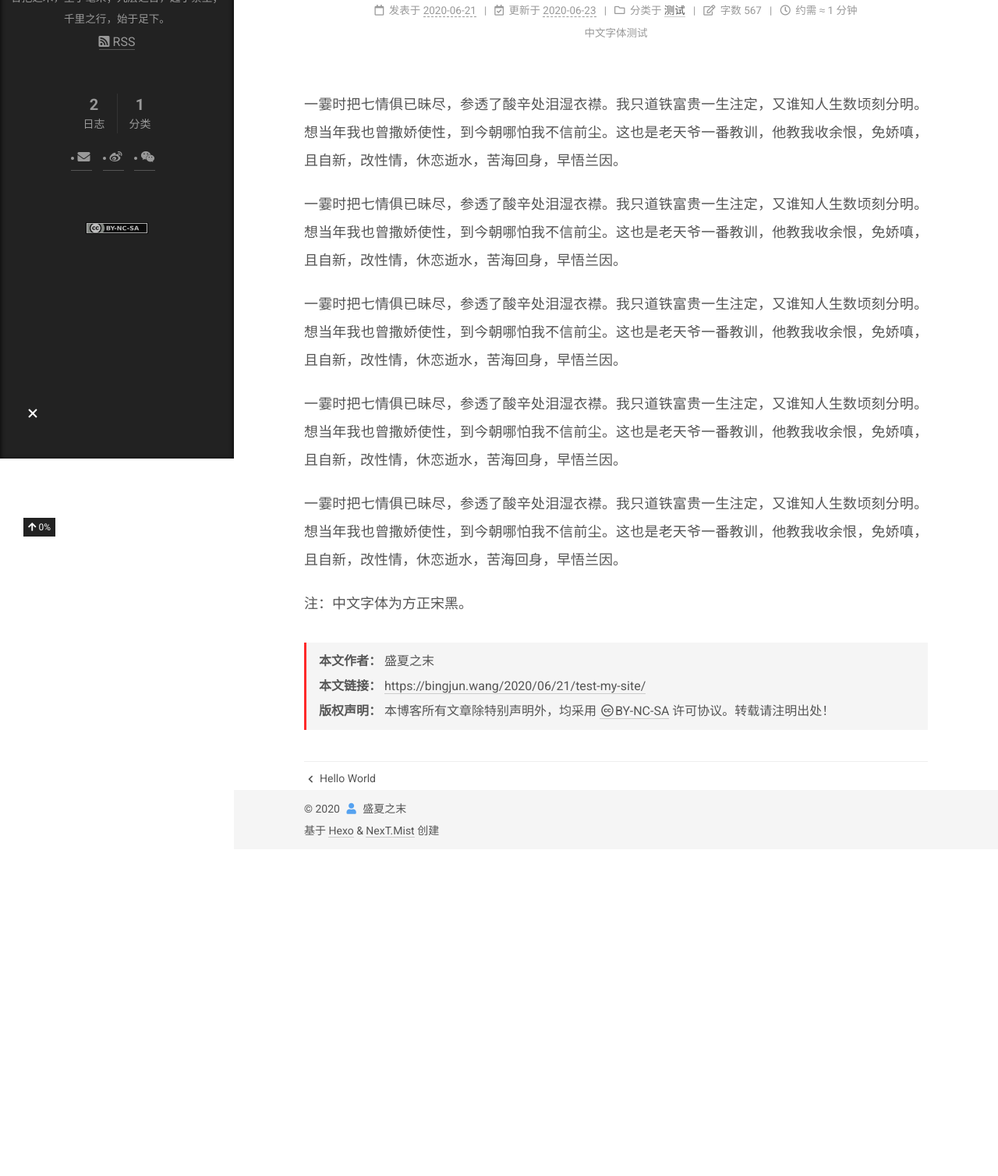
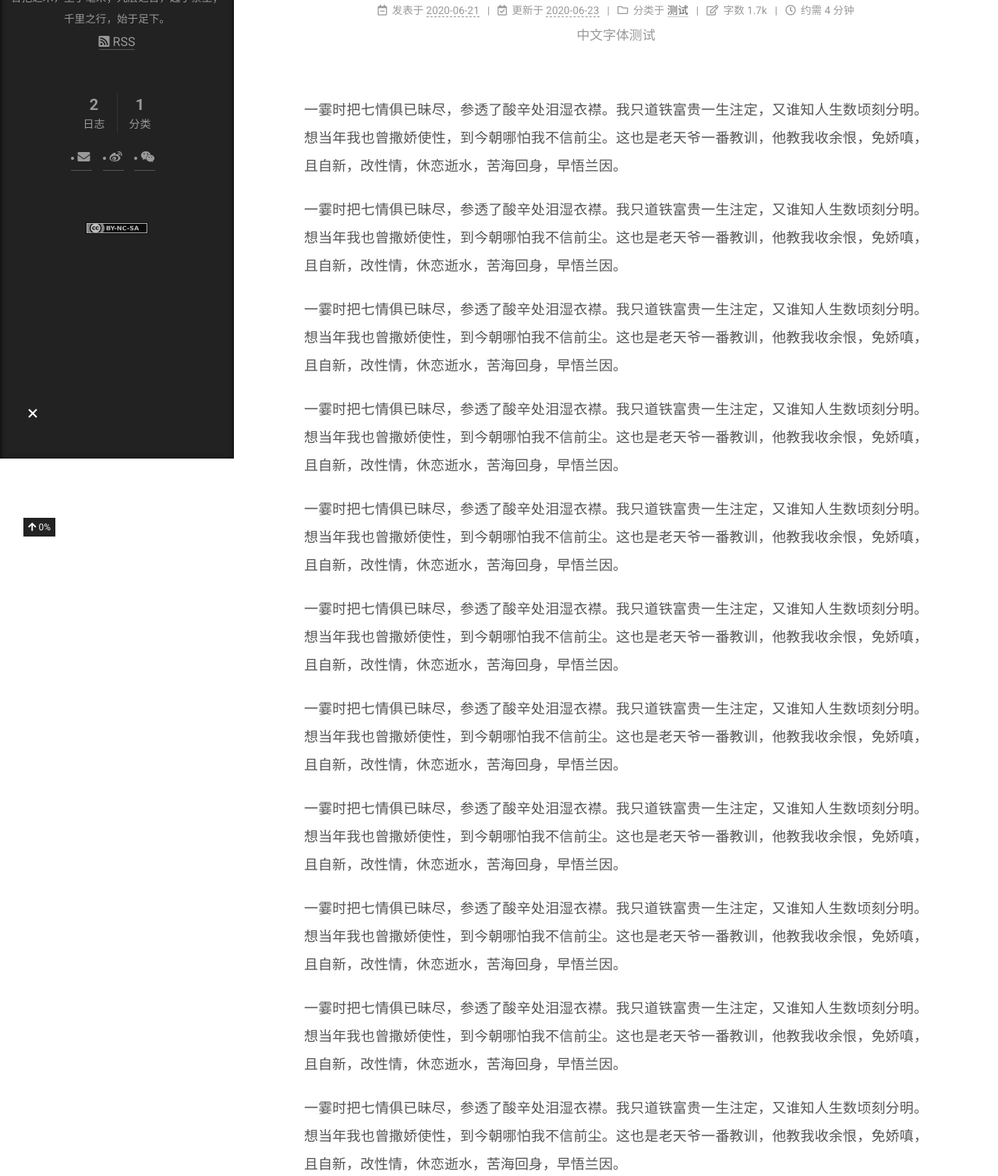
Before and after one commit to bj-wang/bj-wang.github.io, a plain HTML site: page 2020/06/21/test-my-site/index.html in a window 1280 px wide. Shown: the part 212-1720 px from the top of the page at 78% size. Before the commit the page ends 1301 px from the top, so only its background shows below. Drawn offline with Linux system fonts and the light colour scheme; a web font is replaced by a local one.

Commit message:
Site updated: 2020-06-23 23:54:30

```diff
--- a/2020/06/21/test-my-site/index.html
+++ b/2020/06/21/test-my-site/index.html
@@ -28,7 +28,7 @@
 <meta property="og:description" content="中文字体测试">
 <meta property="og:locale" content="zh_CN">
 <meta property="article:published_time" content="2020-06-21T22:13:39.000Z">
-<meta property="article:modified_time" content="2020-06-23T22:01:08.809Z">
+<meta property="article:modified_time" content="2020-06-23T22:22:23.104Z">
 <meta property="article:author" content="盛夏之末">
 <meta name="twitter:card" content="summary">
 
@@ -180,7 +180,7 @@
         <div class="post-meta">
             <span class="post-meta-item">
               <span class="post-meta-item-icon">
-                <i class="far fa-calendar"></i>
+                <i class="far fa-calendar-minus"></i>
               </span>
               <span class="post-meta-item-text">发表于</span>
 
@@ -191,7 +191,7 @@
                   <i class="far fa-calendar-check"></i>
                 </span>
                 <span class="post-meta-item-text">更新于</span>
-                <time title="修改时间：2020-06-23 23:01:08" itemprop="dateModified" datetime="2020-06-23T23:01:08+01:00">2020-06-23</time>
+                <time title="修改时间：2020-06-23 23:22:23" itemprop="dateModified" datetime="2020-06-23T23:22:23+01:00">2020-06-23</time>
               </span>
             <span class="post-meta-item">
               <span class="post-meta-item-icon">
@@ -209,14 +209,14 @@
                 <i class="far fa-edit"></i>
               </span>
                 <span class="post-meta-item-text">字数</span>
-              <span>567</span>
+              <span>1.7k</span>
             </span>
             <span class="post-meta-item" title="约需">
               <span class="post-meta-item-icon">
                 <i class="far fa-clock"></i>
               </span>
-                <span class="post-meta-item-text">约需 &asymp;</span>
-              <span>1 分钟</span>
+                <span class="post-meta-item-text">约需 </span>
+              <span>4 分钟</span>
             </span>
             <div class="post-description">中文字体测试</div>
 
@@ -230,6 +230,16 @@
 
 
         <p>一霎时把七情俱已昧尽，参透了酸辛处泪湿衣襟。我只道铁富贵一生注定，又谁知人生数顷刻分明。想当年我也曾撒娇使性，到今朝哪怕我不信前尘。这也是老天爷一番教训，他教我收余恨，免娇嗔，且自新，改性情，休恋逝水，苦海回身，早悟兰因。</p>
+<p>一霎时把七情俱已昧尽，参透了酸辛处泪湿衣襟。我只道铁富贵一生注定，又谁知人生数顷刻分明。想当年我也曾撒娇使性，到今朝哪怕我不信前尘。这也是老天爷一番教训，他教我收余恨，免娇嗔，且自新，改性情，休恋逝水，苦海回身，早悟兰因。</p>
+<p>一霎时把七情俱已昧尽，参透了酸辛处泪湿衣襟。我只道铁富贵一生注定，又谁知人生数顷刻分明。想当年我也曾撒娇使性，到今朝哪怕我不信前尘。这也是老天爷一番教训，他教我收余恨，免娇嗔，且自新，改性情，休恋逝水，苦海回身，早悟兰因。</p>
+<p>一霎时把七情俱已昧尽，参透了酸辛处泪湿衣襟。我只道铁富贵一生注定，又谁知人生数顷刻分明。想当年我也曾撒娇使性，到今朝哪怕我不信前尘。这也是老天爷一番教训，他教我收余恨，免娇嗔，且自新，改性情，休恋逝水，苦海回身，早悟兰因。</p>
+<p>一霎时把七情俱已昧尽，参透了酸辛处泪湿衣襟。我只道铁富贵一生注定，又谁知人生数顷刻分明。想当年我也曾撒娇使性，到今朝哪怕我不信前尘。这也是老天爷一番教训，他教我收余恨，免娇嗔，且自新，改性情，休恋逝水，苦海回身，早悟兰因。</p>
+<p>一霎时把七情俱已昧尽，参透了酸辛处泪湿衣襟。我只道铁富贵一生注定，又谁知人生数顷刻分明。想当年我也曾撒娇使性，到今朝哪怕我不信前尘。这也是老天爷一番教训，他教我收余恨，免娇嗔，且自新，改性情，休恋逝水，苦海回身，早悟兰因。</p>
+<p>一霎时把七情俱已昧尽，参透了酸辛处泪湿衣襟。我只道铁富贵一生注定，又谁知人生数顷刻分明。想当年我也曾撒娇使性，到今朝哪怕我不信前尘。这也是老天爷一番教训，他教我收余恨，免娇嗔，且自新，改性情，休恋逝水，苦海回身，早悟兰因。</p>
+<p>一霎时把七情俱已昧尽，参透了酸辛处泪湿衣襟。我只道铁富贵一生注定，又谁知人生数顷刻分明。想当年我也曾撒娇使性，到今朝哪怕我不信前尘。这也是老天爷一番教训，他教我收余恨，免娇嗔，且自新，改性情，休恋逝水，苦海回身，早悟兰因。</p>
+<p>一霎时把七情俱已昧尽，参透了酸辛处泪湿衣襟。我只道铁富贵一生注定，又谁知人生数顷刻分明。想当年我也曾撒娇使性，到今朝哪怕我不信前尘。这也是老天爷一番教训，他教我收余恨，免娇嗔，且自新，改性情，休恋逝水，苦海回身，早悟兰因。</p>
+<p>一霎时把七情俱已昧尽，参透了酸辛处泪湿衣襟。我只道铁富贵一生注定，又谁知人生数顷刻分明。想当年我也曾撒娇使性，到今朝哪怕我不信前尘。这也是老天爷一番教训，他教我收余恨，免娇嗔，且自新，改性情，休恋逝水，苦海回身，早悟兰因。</p>
+<p>一霎时把七情俱已昧尽，参透了酸辛处泪湿衣襟。我只道铁富贵一生注定，又谁知人生数顷刻分明。想当年我也曾撒娇使性，到今朝哪怕我不信前尘。这也是老天爷一番教训，他教我收余恨，免娇嗔，且自新，改性情，休恋逝水，苦海回身，早悟兰因。</p>
 <p>一霎时把七情俱已昧尽，参透了酸辛处泪湿衣襟。我只道铁富贵一生注定，又谁知人生数顷刻分明。想当年我也曾撒娇使性，到今朝哪怕我不信前尘。这也是老天爷一番教训，他教我收余恨，免娇嗔，且自新，改性情，休恋逝水，苦海回身，早悟兰因。</p>
 <p>一霎时把七情俱已昧尽，参透了酸辛处泪湿衣襟。我只道铁富贵一生注定，又谁知人生数顷刻分明。想当年我也曾撒娇使性，到今朝哪怕我不信前尘。这也是老天爷一番教训，他教我收余恨，免娇嗔，且自新，改性情，休恋逝水，苦海回身，早悟兰因。</p>
 <p>一霎时把七情俱已昧尽，参透了酸辛处泪湿衣襟。我只道铁富贵一生注定，又谁知人生数顷刻分明。想当年我也曾撒娇使性，到今朝哪怕我不信前尘。这也是老天爷一番教训，他教我收余恨，免娇嗔，且自新，改性情，休恋逝水，苦海回身，早悟兰因。</p>
--- a/atom.xml
+++ b/atom.xml
@@ -6,7 +6,7 @@
   <link href="/atom.xml" rel="self"/>
 
   <link href="https://bingjun.wang/"/>
-  <updated>2020-06-23T22:01:08.809Z</updated>
+  <updated>2020-06-23T22:22:23.104Z</updated>
   <id>https://bingjun.wang/</id>
 
   <author>
@@ -21,7 +21,7 @@
     <link href="https://bingjun.wang/2020/06/21/test-my-site/"/>
     <id>https://bingjun.wang/2020/06/21/test-my-site/</id>
     <published>2020-06-21T22:13:39.000Z</published>
-    <updated>2020-06-23T22:01:08.809Z</updated>
+    <updated>2020-06-23T22:22:23.104Z</updated>
 
     <summary type="html">
 
--- a/css/main.css
+++ b/css/main.css
@@ -1168,7 +1168,7 @@ pre .javascript .function {
 }
 .links-of-author a::before,
 .links-of-author span.exturl::before {
-  background: #9496ff;
+  background: #edaddb;
   border-radius: 50%;
   content: ' ';
   display: inline-block;
@@ -2436,7 +2436,7 @@ hr {
   text-align: center;
 }
 .posts-expand .post-meta .post-description {
-  font-size: 1em;
+  font-size: 1.25em;
   margin-top: 2px;
 }
 @font-face {
```
Also changed, not shown: 2020/06/21/hello-world/index.html (+2 -2 lines), index.html (+7 -7 lines).
